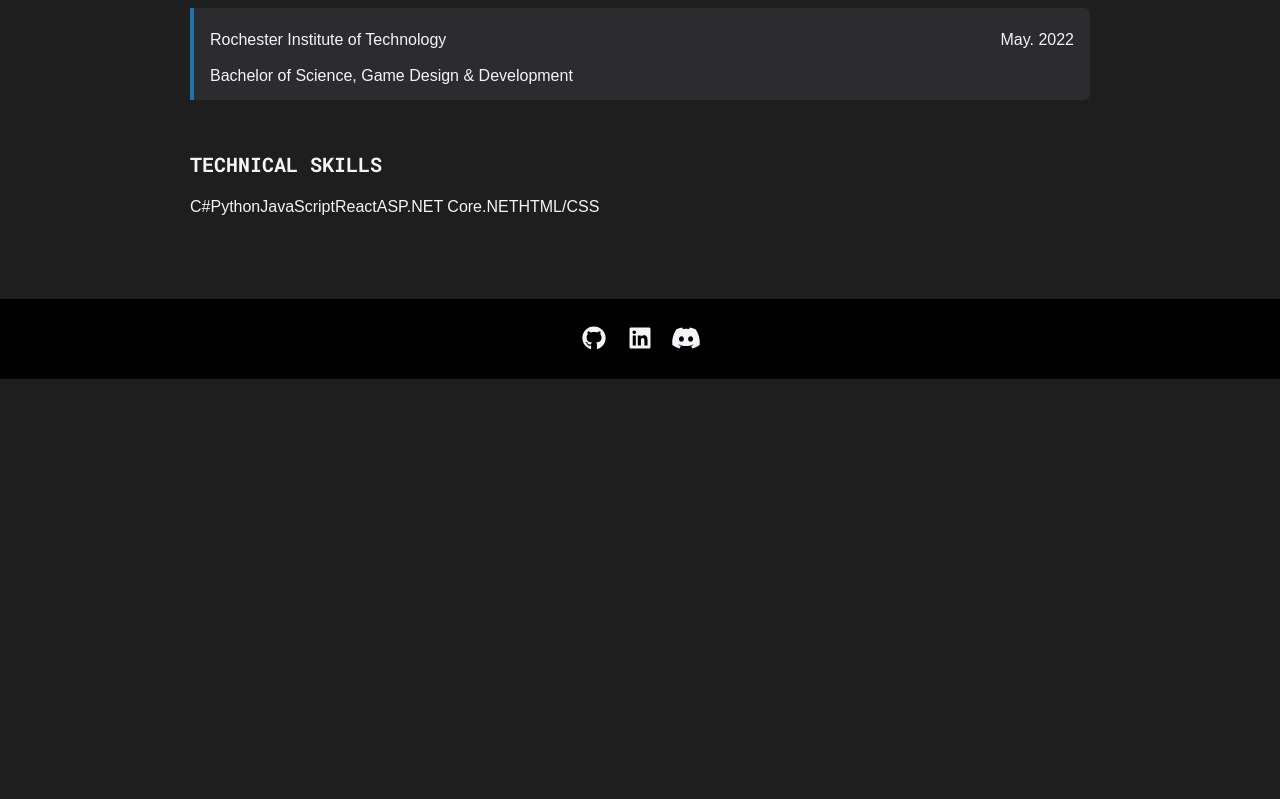
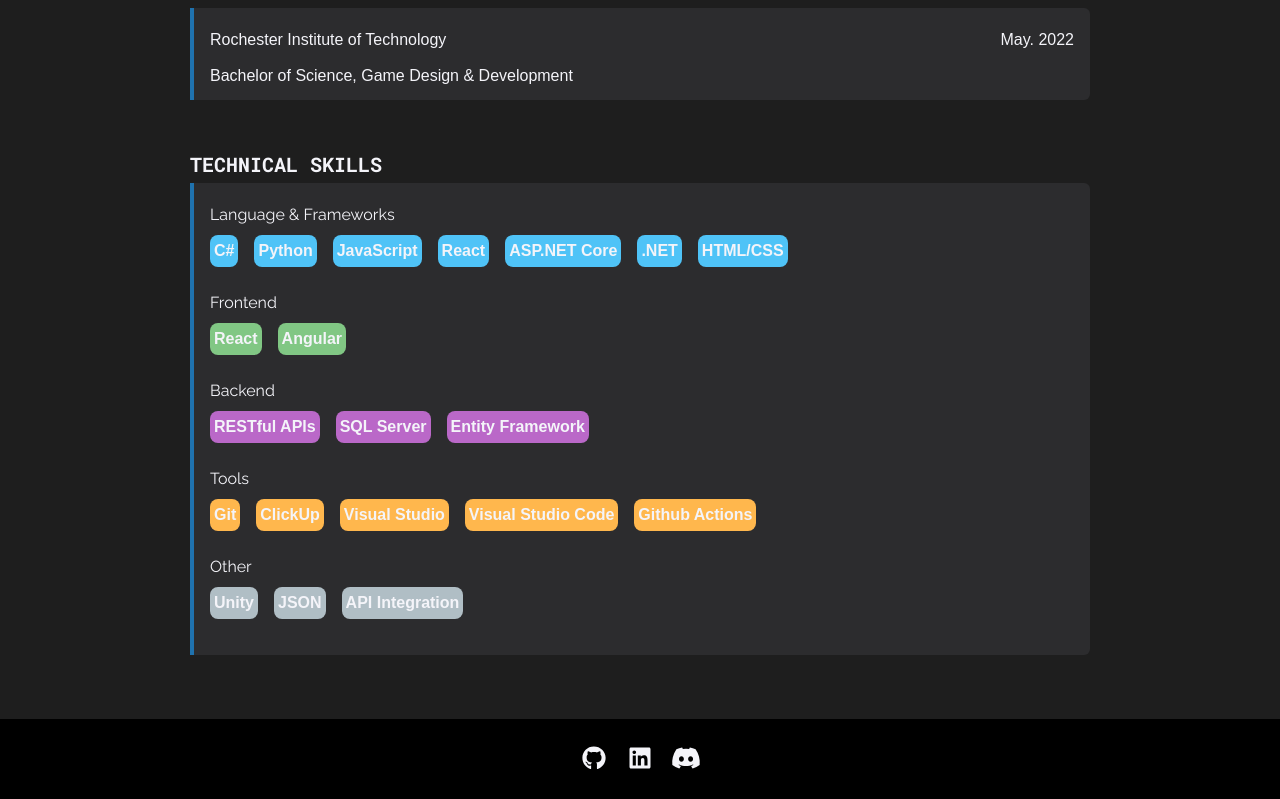
Before and after one commit to pigghead/html-resume, an Angular app: page /resume in a window 1280 px wide. Shown: the part 978-1777 px from the top of the page. Before the commit the page ends 1357 px from the top, so only its background shows below. Built offline with nearby package versions, Linux system fonts and the light colour scheme.

Commit message:
set up event bubbling for project-card clicking to reveal modal; added modal component

```diff
--- a/src/app/features/carousel/carousel.html
+++ b/src/app/features/carousel/carousel.html
@@ -6,7 +6,10 @@
             class="project-card-wrapper"
             *ngFor="let item of items; let i = index"
             [ngClass]="getSlideClass(i)">
-            <app-project-card [project]="item"></app-project-card>
+            <app-project-card
+                [project]="item"
+                (learnMore)="onLearnMore($event)">
+            </app-project-card>
         </div>
     </div>
 
--- a/src/app/features/carousel/carousel.ts
+++ b/src/app/features/carousel/carousel.ts
@@ -1,4 +1,4 @@
-import { Component, Input } from '@angular/core';
+import { Component, Input, Output, EventEmitter } from '@angular/core';
 import { CommonModule } from '@angular/common';
 import { ProjectCardComponent } from '../project-card/project-card';
 import { FontAwesomeModule } from '@fortawesome/angular-fontawesome';
@@ -15,6 +15,7 @@
   faChevronRight = faChevronRight;
 
   @Input() items: any[] = [];
+  @Output() learnMore = new EventEmitter<any>();
 
   currentIndex: number = 0;
 
@@ -49,4 +50,8 @@
 
     return 'hidden';
   }
+
+  onLearnMore(project: any) {
+    this.learnMore.emit(project);
+  }
 }
--- a/src/app/features/project-card/project-card.html
+++ b/src/app/features/project-card/project-card.html
@@ -4,6 +4,6 @@
         <h2 class="title">{{ project.name }}</h2>
         <p class="subtitle">{{ project.subtitle}}</p>
         <p class="description">{{ project.description }}</p>
-        <a href="#" class="link">Learn More</a>
+        <a href="#" class="link" (click)="onLearnMore()">Learn More</a>
     </div>
 </div>
--- a/src/app/features/project-card/project-card.ts
+++ b/src/app/features/project-card/project-card.ts
@@ -1,4 +1,4 @@
-import { Component, Input } from '@angular/core';
+import { Component, Input, Output, EventEmitter } from '@angular/core';
 
 @Component({
   selector: 'app-project-card',
@@ -8,5 +8,10 @@
 })
 
 export class ProjectCardComponent {
-  @Input() project: any;
+  @Input() project!: any;
+  @Output() learnMore = new EventEmitter<any>();
+
+  onLearnMore(): void {
+    this.learnMore.emit(this.project);
+  }
 }
--- a/src/app/features/projects/projects.html
+++ b/src/app/features/projects/projects.html
@@ -1,3 +1,12 @@
 <div class=".carousel-wrapper">
-    <app-carousel [items]="Projects"></app-carousel>
+    <app-carousel
+        [items]="Projects"
+        (learnMore)="openModal($event)">
+    </app-carousel>
 </div>
+
+<app-modal
+    *ngIf="selectedProject"
+    [project]="selectedProject"
+    (close)="closeModal()">
+</app-modal>
--- a/src/app/features/projects/projects.ts
+++ b/src/app/features/projects/projects.ts
@@ -1,15 +1,17 @@
 import { Component, Input } from '@angular/core';
 import { Carousel } from '../carousel/carousel';
+import { Modal } from '../../shared/modal/modal';
 
 @Component({
   selector: 'app-projects',
-  imports: [Carousel],
+  imports: [Carousel, Modal],
   templateUrl: './projects.html',
   styleUrl: './projects.scss'
 })
 
 export class ProjectsComponent {
-  Projects = [
+  Projects =
+  [
     {
       id: 1,
       name: "Spray Bot",
@@ -49,4 +51,14 @@
       description: "This is a description"
     }
   ]
+
+  selectedProject?: any = null;
+
+  openModal(project: any) {
+    this.selectedProject = project;
+  }
+
+  closeModal() {
+    this.selectedProject = null;
+  }
 }
--- a/src/app/features/resume/resume.html
+++ b/src/app/features/resume/resume.html
@@ -101,7 +101,9 @@
     </section>
     <section class="section">
         <h2 class="roboto-mono-font -bold">Technical Skills</h2>
-        <p class="skill-topic">
+        <div>
+            <p class="raleway-font">Language & Frameworks</p>
+            <div class="skill-topic lang-skills">
                 <span>C#</span>
                 <span>Python</span>
                 <span>JavaScript</span>
@@ -109,6 +111,32 @@
                 <span>ASP.NET Core</span>
                 <span>.NET</span>
                 <span>HTML/CSS</span>
-        </p>
+            </div>
+            <p class="raleway-font">Frontend</p>
+            <div class="skill-topic frontend-skills">
+                <span>React</span>
+                <span>Angular</span>
+            </div>
+            <p class="raleway-font">Backend</p>
+            <div class="skill-topic backend-skills">
+                <span>RESTful APIs</span>
+                <span>SQL Server</span>
+                <span>Entity Framework</span>
+            </div>
+            <p class="raleway-font">Tools</p>
+            <div class="skill-topic tools-skills">
+                <span>Git</span>
+                <span>ClickUp</span>
+                <span>Visual Studio</span>
+                <span>Visual Studio Code</span>
+                <span>Github Actions</span>
+            </div>
+            <p class="raleway-font">Other</p>
+            <div class="skill-topic other-skills">
+                <span>Unity</span>
+                <span>JSON</span>
+                <span>API Integration</span>
+            </div>
+        </div>
     </section>
 </div>
--- a/src/app/features/resume/resume.scss
+++ b/src/app/features/resume/resume.scss
@@ -65,5 +65,25 @@
                 margin: 0;
             }
         }
+
+        .skill-topic {
+            display: flex;
+            flex-direction: row;
+            flex-wrap: wrap;
+            gap: 1rem;
+            margin-bottom: 1.5rem;
+            font-weight: bold;
+
+            > span {
+                border-radius: 8px;
+                padding: 0.25rem;
+            }
+
+            &.lang-skills > span { background-color: var(--lang-skills-color); }
+            &.frontend-skills > span { background-color: var(--frontend-skills-color); }
+            &.backend-skills > span { background-color: var(--backend-skills-color); }
+            &.tools-skills > span { background-color: var(--tools-skills-color); }
+            &.other-skills > span { background-color: var(--other-skills-color); }
+        }
     }
 }
--- /dev/null
+++ b/src/app/shared/modal/modal.html
@@ -0,0 +1,16 @@
+<div class="modal-wrapper">
+    <div class="modal-container">
+        <div class="left-container">
+            <!-- Image carousel, description changes alongside -->
+             <div class="skills">
+                <span class="modal-skill-chip" @ngFor="let skill of project.skills">
+                    {{ skill }}
+                </span>
+             </div>
+        </div>
+        <div class="right-container">
+            <h2>{{ project.name }}</h2>
+            <p>{{ project.subtitle }}</p>
+        </div>
+    </div>
+</div>
--- /dev/null
+++ b/src/app/shared/modal/modal.scss
@@ -0,0 +1,24 @@
+.modal-wrapper {
+    display: flex;
+    flex-direction: row;
+    font-size: 1.5rem;
+
+    .left-container {
+        flex: 1;
+
+        .skills {
+            display: flex;
+            flex-direction: row;
+            flex-wrap: wrap;
+            gap: 0.5rem;
+        }
+    }
+
+    .right-container {
+        flex: 2;
+
+        > h2 {
+            text-transform: uppercase;
+        }
+    }
+}
--- /dev/null
+++ b/src/app/shared/modal/modal.ts
@@ -0,0 +1,11 @@
+import { Component } from '@angular/core';
+
+@Component({
+  selector: 'app-modal',
+  imports: [],
+  templateUrl: './modal.html',
+  styleUrl: './modal.scss'
+})
+export class Modal {
+
+}
--- a/src/index.html
+++ b/src/index.html
@@ -2,7 +2,7 @@
 <html lang="en">
 <head>
   <meta charset="utf-8">
-  <title>Portfolio</title>
+  <title>Justin Armstrong</title>
   <base href="/">
   <meta name="viewport" content="width=device-width, initial-scale=1">
   <link rel="icon" type="image/x-icon" href="favicon.ico">
```
Also changed, not shown: 1 other file (tests, documents, lock files or other folders). Lines whose indentation alone changed are shown as unchanged.
